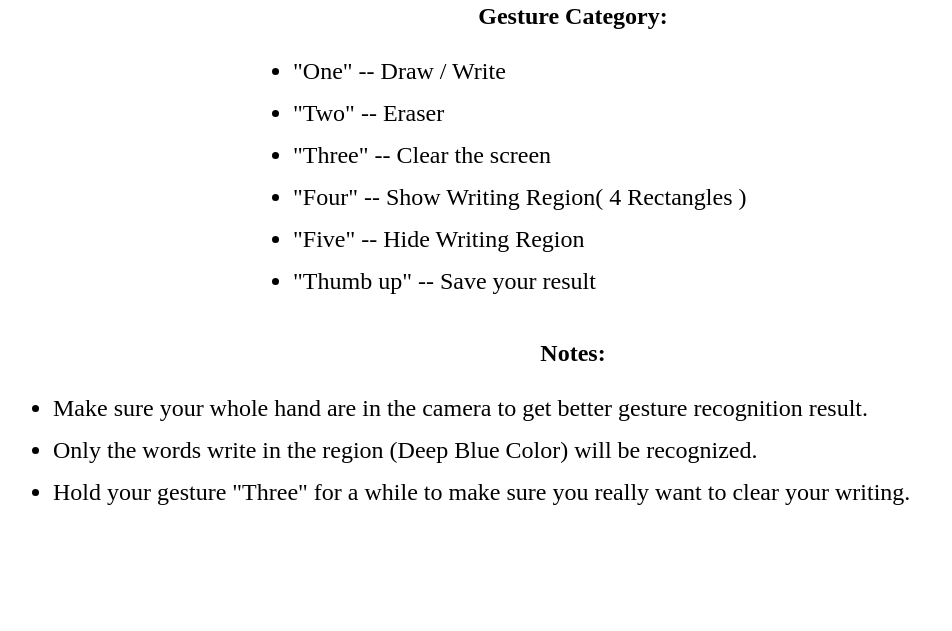
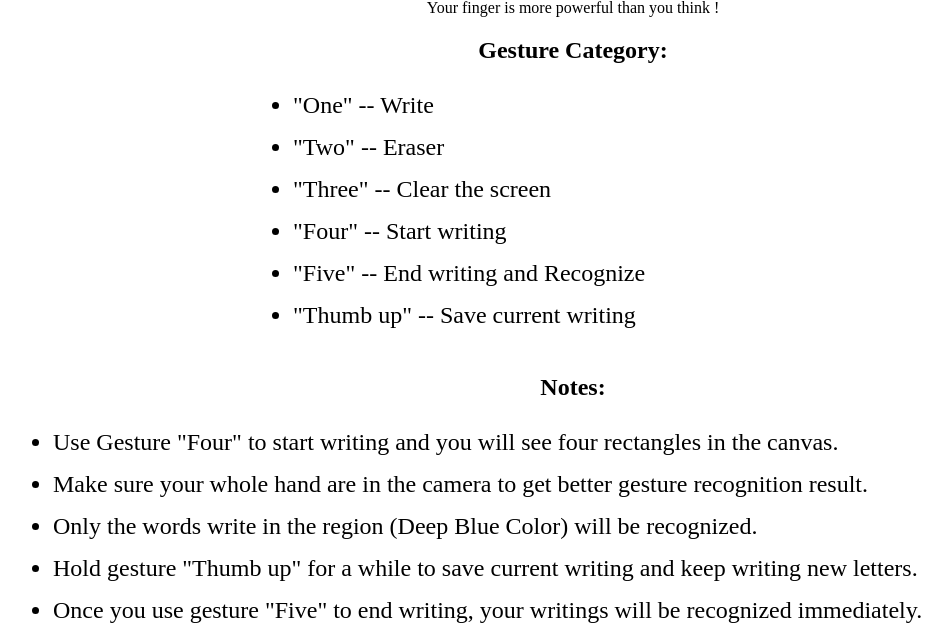
Before and after one commit to zhuozuoy/ITSS_Finger_Pen, a Flask app: page / in a window 1280 px wide. Shown: the part 383-1014 px from the top of the page, without its empty margins (67-1019 px from the left). Before the commit the page ends 888 px from the top, so only its background shows below. Run offline with Flask 2, Linux system fonts and the light colour scheme; grey boxes are pictures that could not be loaded.

Commit message:
Update cur_camer.html

```diff
--- a/templates/cur_camer.html
+++ b/templates/cur_camer.html
@@ -12,22 +12,25 @@
         <img src="{{ url_for('video_feed') }}">
     </div>
 
-    <div class="test">
+    <div class="text">
+        <p class=intro>Your finger is more powerful than you think !</p>
         <h2><b>Gesture Category:</b></h2>
         <ul title="One">
-            <li>"One"   -- Draw / Write</li>
+            <li>"One"   -- Write</li>
             <li>"Two"   -- Eraser</li>
             <li>"Three" -- Clear the screen </li>
-            <li>"Four"  -- Show Writing Region( 4 Rectangles ) </li>
-            <li>"Five"  -- Hide Writing Region </li>
-            <li>"Thumb up" -- Save your result</li>
+            <li>"Four"  -- Start writing</li>
+            <li>"Five"  -- End writing and Recognize</li>
+            <li>"Thumb up" -- Save current writing</li>
         </ul>
         <br>
         <h2><b>Notes: </b></h2>
         <ul title="Two">
+            <li>Use Gesture "Four" to start writing and you will see four rectangles in the canvas. </li>
             <li>Make sure your whole hand are in the camera to get better gesture recognition result. </li>
             <li>Only the words write in the region (Deep Blue Color) will be recognized. </li>
-            <li>Hold your gesture "Three" for a while to make sure you really want to clear your writing. </li>
+            <li>Hold gesture "Thumb up" for a while to save current writing and keep writing new letters.</li>
+            <li>Once you use gesture "Five" to end writing, your writings will be recognized immediately.</li>
         </ul>
     </div>
 
```
